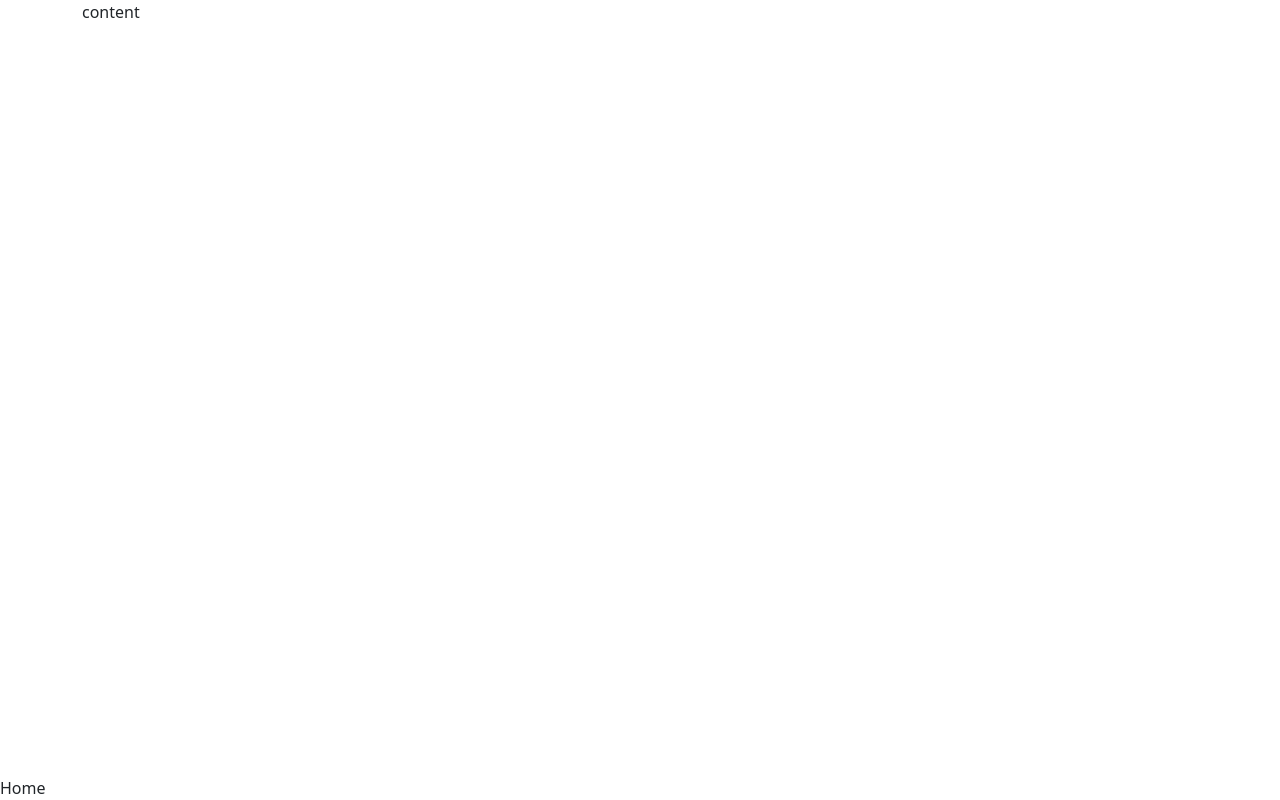
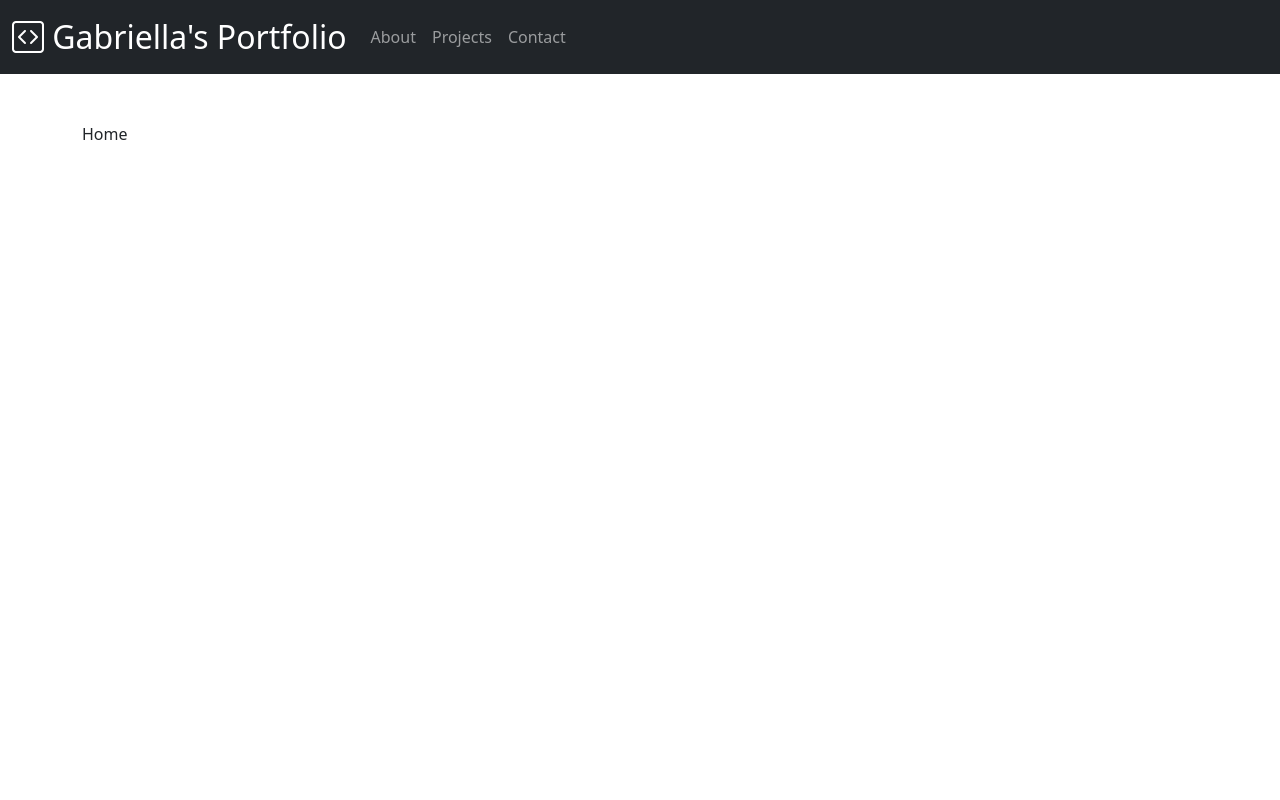
Before and after one commit to pisanzapra/my-portfolio, a React (Create React App) app: page / in a window 1280 px wide. Built offline with nearby package versions, Linux system fonts and the light colour scheme.

Commit message:
Created NavBar and fixed spacing issues

```diff
--- a/src/App.js
+++ b/src/App.js
@@ -5,14 +5,17 @@ import "./sass/main.scss";
 import "bootstrap-icons/font/bootstrap-icons.css";
 
 import Home from "./Home";
+import NavBar from "./components/NavBar";
 
 const App = () => {
   return (
     <div className="d-flex flex-column vh-100">
-      <div className="container-md container-fluid flex-fill">content</div>
-      <Routes>
-        <Route exact path={"/"} element={<Home />} />
-      </Routes>
+      <NavBar />
+      <div className="container-md container-fluid flex-fill py-5">
+        <Routes>
+          <Route exact path={"/"} element={<Home />} />
+        </Routes>
+      </div>
     </div>
   );
 };
--- /dev/null
+++ b/src/components/NavBar.js
@@ -0,0 +1,53 @@
+import React, { useState } from "react";
+import { Link } from "react-router-dom";
+
+const Nav = () => {
+  const [show, setShow] = useState(false);
+
+  return (
+    <nav className="navbar navbar-expand-lg navbar-dark bg-dark">
+      <div className="container-xxl">
+        <Link to={"/"} className="navbar-brand">
+          <i className="bi bi-code-square fs-2"> </i>
+          <span className="fw-medium fs-2"> Gabriella's Portfolio</span>
+        </Link>
+
+        <button
+          className="navbar-toggler"
+          type="button"
+          aria-controls="navbarNav"
+          aria-expanded="false"
+          aria-label="Toggle navigation"
+          onClick={() => setShow(!show)}
+        >
+          <span className="navbar-toggler-icon"></span>
+        </button>
+        <div
+          id="navbarNav"
+          style={show ? { display: "block" } : { display: "none" }}
+          className={"collapse navbar-collapse"}
+        >
+          <ul className="navbar-nav">
+            <li className="nav-item">
+              <Link to={"/"} className="nav-link">
+                About
+              </Link>
+            </li>
+            <li className="nav-item">
+              <Link to={"/"} className="nav-link">
+                Projects
+              </Link>
+            </li>
+            <li className="nav-item">
+              <Link to={"/"} className="nav-link">
+                Contact
+              </Link>
+            </li>
+          </ul>
+        </div>
+      </div>
+    </nav>
+  );
+};
+
+export default Nav;
```
